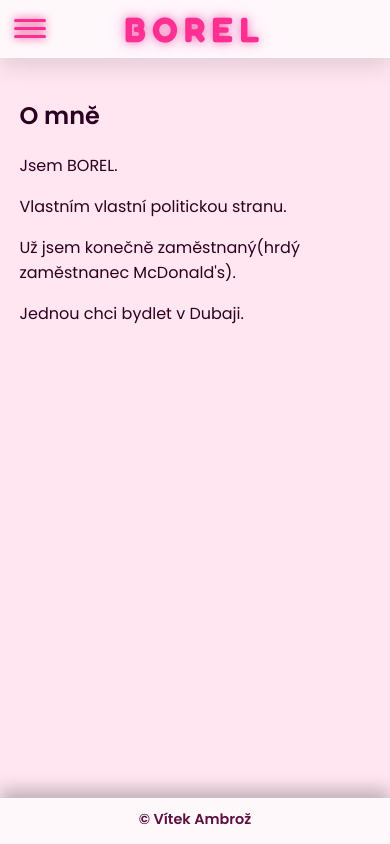
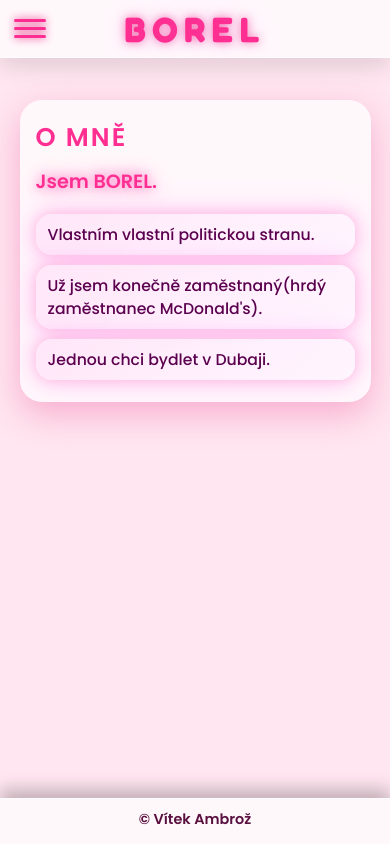
Before and after one commit to vitekambroz/borel, a website: page public/o-mne.html in a window 390 px wide. Drawn offline with Linux system fonts and the light colour scheme.

Commit message:
Update style-bem.css

```diff
--- a/public/style-bem.css
+++ b/public/style-bem.css
@@ -780,6 +780,111 @@ html.theme-dark .info-banner{
 
 
 /* ============================================================
+   ABOUT PAGE
+============================================================ */
+
+.about {
+  max-width: 960px;
+  margin: 28px auto 40px;
+  padding: 22px 20px 26px;
+  border-radius: 22px;
+  background-color: var(--glass-light);
+  box-shadow: var(--shadow-soft);
+  backdrop-filter: blur(14px);
+}
+
+html.theme-dark .about {
+  background: var(--glass-dark);
+  border: 1px solid rgba(255,170,255,.5);
+  box-shadow:
+    0 0 26px rgba(255,0,255,.45),
+    0 0 50px rgba(120,0,170,.8);
+}
+
+.about__title {
+  margin: 0 0 10px;
+  font-size: 1.8rem;
+  letter-spacing: .08em;
+  text-transform: uppercase;
+  color: var(--brand-strong);
+}
+
+.about__lead {
+  margin: 0 0 18px;
+  font-size: 1.3rem;
+  font-weight: 600;
+  color: var(--brand-strong);
+  text-shadow:
+    0 0 10px rgba(255,120,200,.65),
+    0 0 18px rgba(255,0,140,.55);
+}
+
+.about__content {
+  display: flex;
+  flex-direction: column;
+  gap: 10px;
+}
+
+/* jednotlivé řádky typu "Vlastním vlastní politickou stranu." */
+.about__content p {
+  margin: 0;
+  padding: 10px 14px;
+  border-radius: 16px;
+  font-size: 1rem;
+  font-weight: 500;
+  position: relative;
+}
+
+/* světlej režim – jemná neon pilulka */
+html.theme-light .about__content p {
+  color: var(--nav-light);
+  background: linear-gradient(
+    135deg,
+    rgba(255,230,248,.96),
+    rgba(255,245,255,.94)
+  );
+  box-shadow:
+    0 0 14px rgba(255,182,212,.85),
+    0 0 28px rgba(255,150,255,.55);
+}
+
+/* dark mode – víc cyberpunk */
+html.theme-dark .about__content p {
+  color: #ffe7ff;
+  background: radial-gradient(
+    circle at top,
+    rgba(80,0,110,.96),
+    rgba(10,0,18,.97)
+  );
+  border: 1px solid rgba(255,170,255,.55);
+  box-shadow:
+    0 0 20px rgba(255,0,255,.55),
+    0 0 40px rgba(120,0,170,.8);
+}
+
+/* mobil – trochu menší mezery, aby to nebyly obří kostky */
+@media (max-width: 640px) {
+  .about {
+    margin: 22px auto 32px;
+    padding: 18px 16px 22px;
+  }
+
+  .about__title {
+    font-size: 1.6rem;
+  }
+
+  .about__lead {
+    font-size: 1.2rem;
+  }
+
+  .about__content p {
+    font-size: .98rem;
+    padding: 9px 12px;
+  }
+}
+
+
+/* ============================================================
    GALLERY GRID & IMAGES
 ============================================================ */
 .gallery{
```
